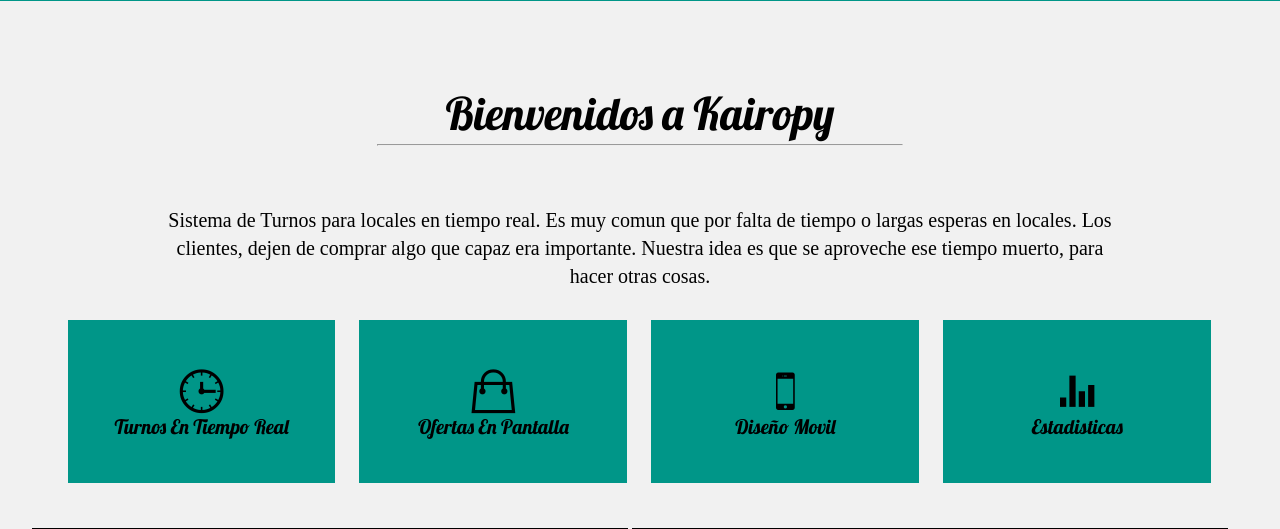
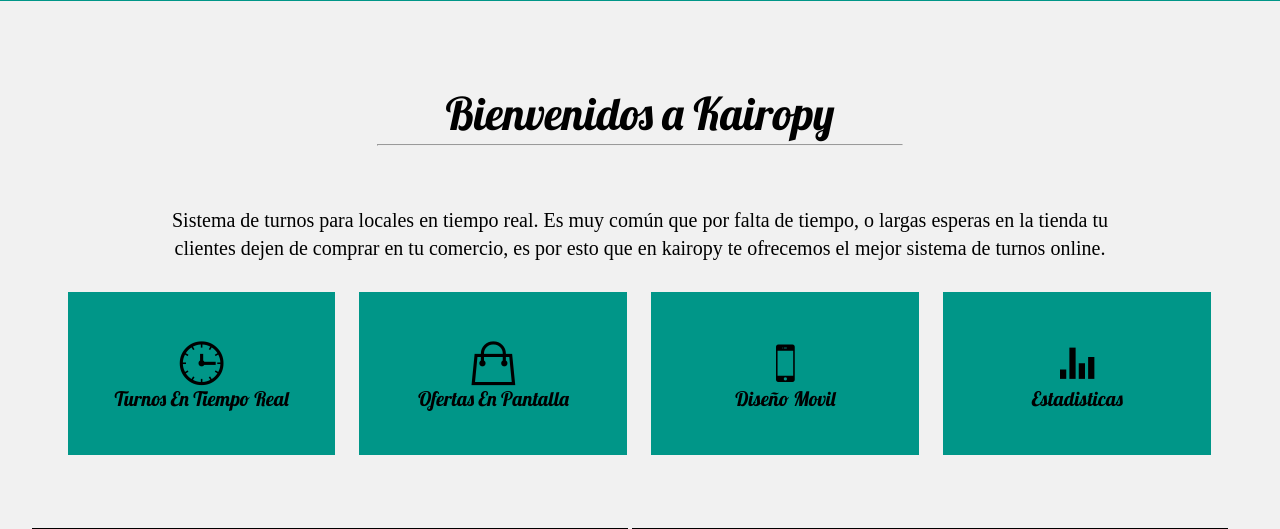
Before and after one commit to TheCraftsmen/kairopy, a Flask app: page /login in a window 1280 px wide. Shown: the part 446-975 px from the top of the page. Run offline with Flask 2, Linux system fonts and the light colour scheme; some libraries are stand-ins or nearby versions; some web fonts are replaced; grey boxes are pictures that could not be loaded.

Commit message:
se cambio la descripcion principal. se eliminan keywords

```diff
--- a/templates/base.html
+++ b/templates/base.html
@@ -12,9 +12,7 @@
     <meta name="SUBJECT" content="kairopy.com | Sistemas de Turnos Online Gratuito" />
     <meta name="DESCRIPTION" content="kairopy.com sistema de turnos gratuito para comercios" />
     <meta name="ABSTRACT" content="kairopy.com sistema de turnos online gratuito para comercios" />
-    <meta name="KEYWORDS" content="turnos, sistemas, online, gratis, ofertas, comercios, comerciales, pyme, software, app" />
-
-    <title>kairopy</title>
+    <title>kairopy | sistema de turnos</title>
     <link rel="shortcut icon" href="{{ url_for('static', filename='favicon.ico') }}">
     <link rel="stylesheet" href="{{ url_for('static', filename='css/style.css') }}">
     <script type="text/javascript" src="static/jquery-1.11.3.min.js">
--- a/templates/login.html
+++ b/templates/login.html
@@ -54,11 +54,7 @@
     <h3>Bienvenidos a Kairopy</h3>
     <hr>
     <p>
-        Sistema de Turnos para locales en tiempo real.
-    Es muy comun que por falta de tiempo o largas
-    esperas en locales. Los clientes, dejen de comprar algo que
-    capaz era importante. Nuestra idea es que se aproveche
-    ese tiempo muerto, para hacer otras cosas.
+        Sistema de turnos para locales en tiempo real. Es muy común que por falta de tiempo, o largas esperas en la tienda tu clientes dejen de comprar en tu comercio, es por esto que en kairopy te ofrecemos el mejor sistema de turnos online.
     </p>
     <ul>
         <li>
```
